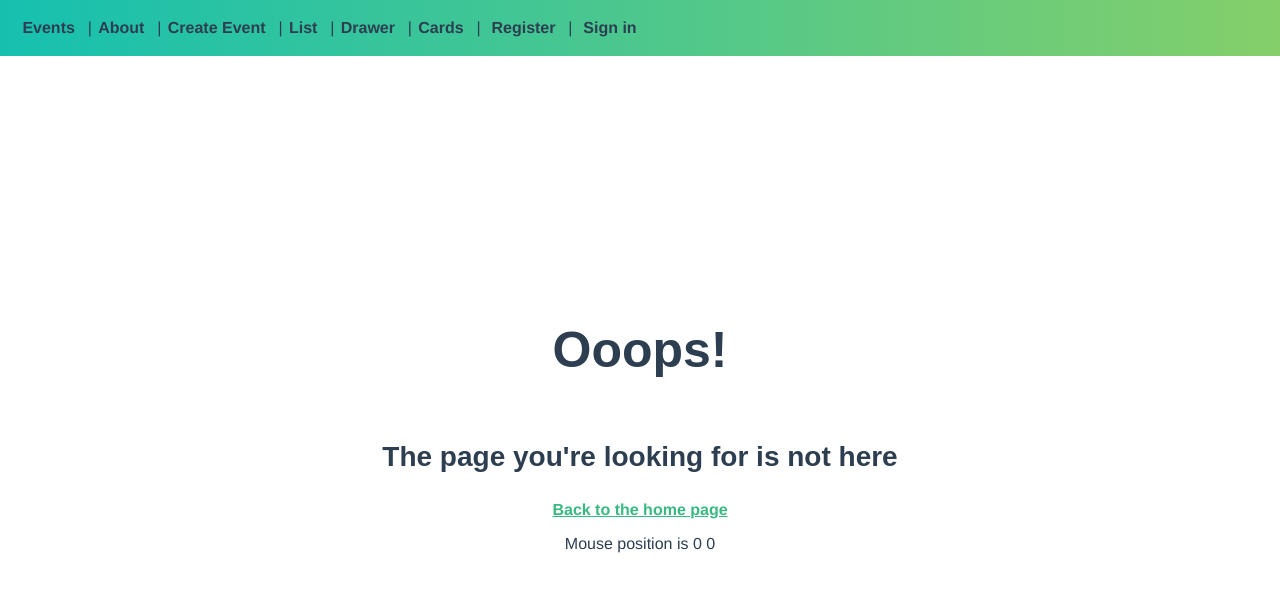
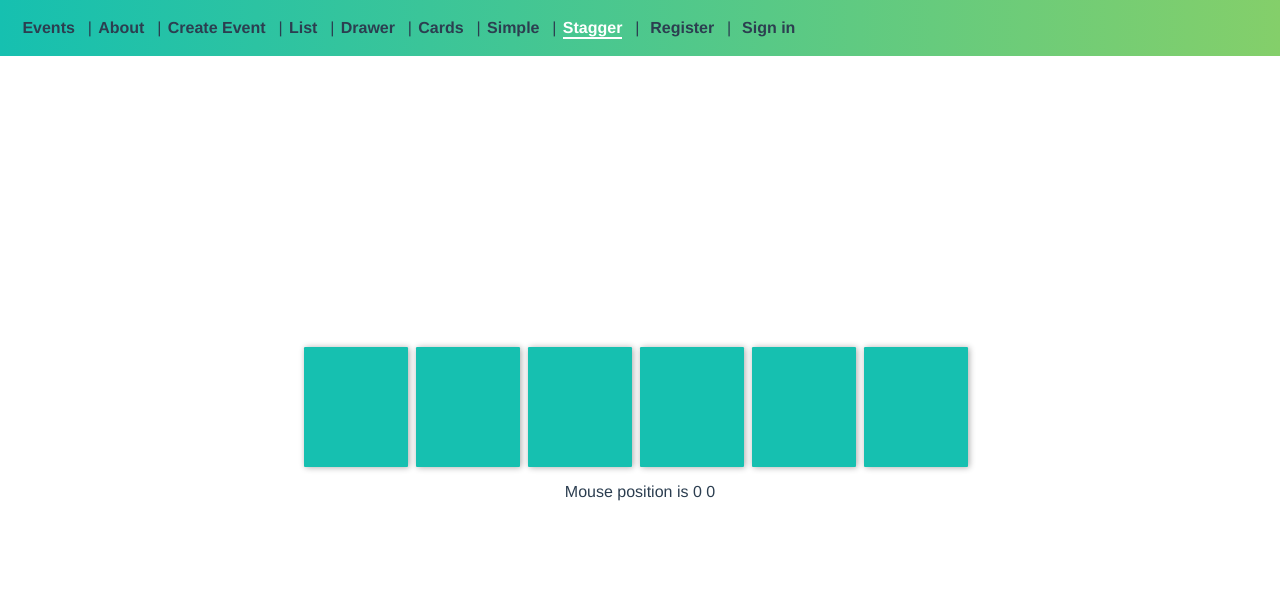
Before and after one commit to Paprikas/real-world-vue-3, a Vue app: page /stagger in a window 1280 px wide. Shown: the top 592 px of the page. Built offline with nearby package versions, Linux system fonts and the light colour scheme.

Commit message:
Animating Vue Lesson 6

```diff
--- a/package.json
+++ b/package.json
@@ -14,6 +14,7 @@
     "core-js": "^3.8.3",
     "cors": "^2.8.5",
     "express": "^4.18.1",
+    "gsap": "^3.10.4",
     "jsonwebtoken": "^8.5.1",
     "lodash": "^4.17.21",
     "nodemon": "^2.0.18",
--- a/src/App.vue
+++ b/src/App.vue
@@ -3,11 +3,14 @@
   <div class="page">
     <FlashMessage />
 
-    <router-view v-slot="{ Component }">
-      <transition name="slide-fade" mode="out-in"
-        ><component :is="Component"
-      /></transition>
-    </router-view>
+    <router-view />
+    <!--    TODO: Learn how to combine page transition with component transition-->
+    <!--    This code holds per page transition effect-->
+    <!--    <router-view v-slot="{ Component }">-->
+    <!--      <transition name="slide-fade" mode="out-in"-->
+    <!--        ><component :is="Component"-->
+    <!--      /></transition>-->
+    <!--    </router-view>-->
 
     <p>Mouse position is {{ x }} {{ y }}</p>
   </div>
--- a/src/components/AppNav.vue
+++ b/src/components/AppNav.vue
@@ -5,7 +5,9 @@
     <router-link :to="{ name: 'EventCreate' }">Create Event</router-link>|
     <router-link :to="{ name: 'ListView' }">List</router-link>|
     <router-link :to="{ name: 'DrawerView' }">Drawer</router-link>|
-    <router-link :to="{ name: 'CardsView' }">Cards</router-link>
+    <router-link :to="{ name: 'CardsView' }">Cards</router-link>|
+    <router-link :to="{ name: 'SimpleView' }">Simple</router-link>|
+    <router-link :to="{ name: 'StaggerView' }">Stagger</router-link>
     <div v-if="!loggedIn">
       | <router-link :to="{ name: 'RegisterUser' }">Register</router-link>|
       <router-link :to="{ name: 'LoginUser' }">Sign in</router-link>
--- a/src/router/index.js
+++ b/src/router/index.js
@@ -15,6 +15,8 @@ import RegisterUser from '@/views/RegisterUser'
 import ListView from '@/views/ListView'
 import DrawerView from '@/views/DrawerView'
 import CardsView from '@/views/CardsView'
+import SimpleView from '@/views/SimpleView'
+import StaggerView from '@/views/StaggerView'
 
 const AboutView = () => import('../views/AboutView.vue')
 
@@ -118,6 +120,16 @@ const routes = [
     component: CardsView,
   },
   {
+    path: '/simple',
+    name: 'SimpleView',
+    component: SimpleView,
+  },
+  {
+    path: '/stagger',
+    name: 'StaggerView',
+    component: StaggerView,
+  },
+  {
     path: '/register',
     name: 'RegisterUser',
     component: RegisterUser,
--- /dev/null
+++ b/src/views/SimpleView.vue
@@ -0,0 +1,40 @@
+<template>
+  <transition appear @before-enter="beforeEnter" @enter="enter" :css="false">
+    <div class="card"></div>
+  </transition>
+</template>
+
+<script>
+import gsap from 'gsap'
+export default {
+  methods: {
+    beforeEnter(el) {
+      el.style.opacity = 0
+      el.style.transform = 'scale(0,0)'
+      // starting style
+    },
+    enter(el, done) {
+      gsap.to(el, {
+        duration: 1,
+        opacity: 1,
+        scale: 1,
+        ease: 'bounce.out',
+        onComplete: done,
+      })
+      // style to transition to once entered
+    },
+  },
+}
+</script>
+
+<style scoped>
+.card {
+  display: block;
+  margin: 0 auto 0 auto;
+  height: 6.5em;
+  width: 6.5em;
+  border-radius: 1%;
+  background-color: #16c0b0;
+  box-shadow: 0.08em 0.03em 0.4em #ababab;
+}
+</style>
--- /dev/null
+++ b/src/views/StaggerView.vue
@@ -0,0 +1,56 @@
+<template>
+  <div id="container">
+    <div v-for="card in cards" :key="card.id" class="card"></div>
+  </div>
+</template>
+
+<script>
+import gsap from 'gsap'
+export default {
+  data() {
+    return {
+      cards: [
+        { id: 1298 },
+        { id: 8748 },
+        { id: 4919 },
+        { id: 5527 },
+        { id: 9428 },
+        { id: 7103 },
+      ],
+    }
+  },
+  mounted() {
+    gsap.from('.card', {
+      duration: 0.5,
+      opacity: 0,
+      scale: 0,
+      y: 200,
+      ease: 'power1',
+      stagger: {
+        each: 0.1,
+        from: 'center',
+      },
+    })
+    // stagger cards into position
+  },
+}
+</script>
+
+<style scoped>
+#container {
+  display: flex;
+  flex-direction: row;
+  flex-wrap: wrap;
+  justify-content: space-evenly;
+}
+.card {
+  height: 6.5em;
+  width: 6.5em;
+  border-radius: 1%;
+  background-color: #16c0b0;
+  box-shadow: 0.08em 0.03em 0.4em #ababab;
+  padding-top: 1em;
+  margin-top: 0.5em;
+  margin-right: 0.5em;
+}
+</style>
```
Also changed, not shown: 1 other file (tests, documents, lock files or other folders).
